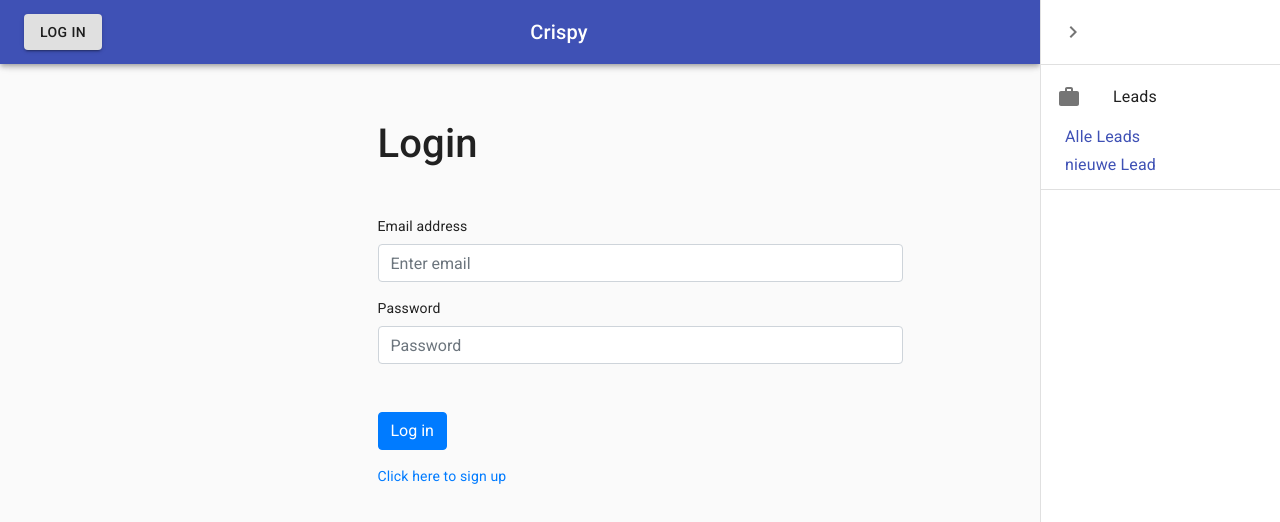
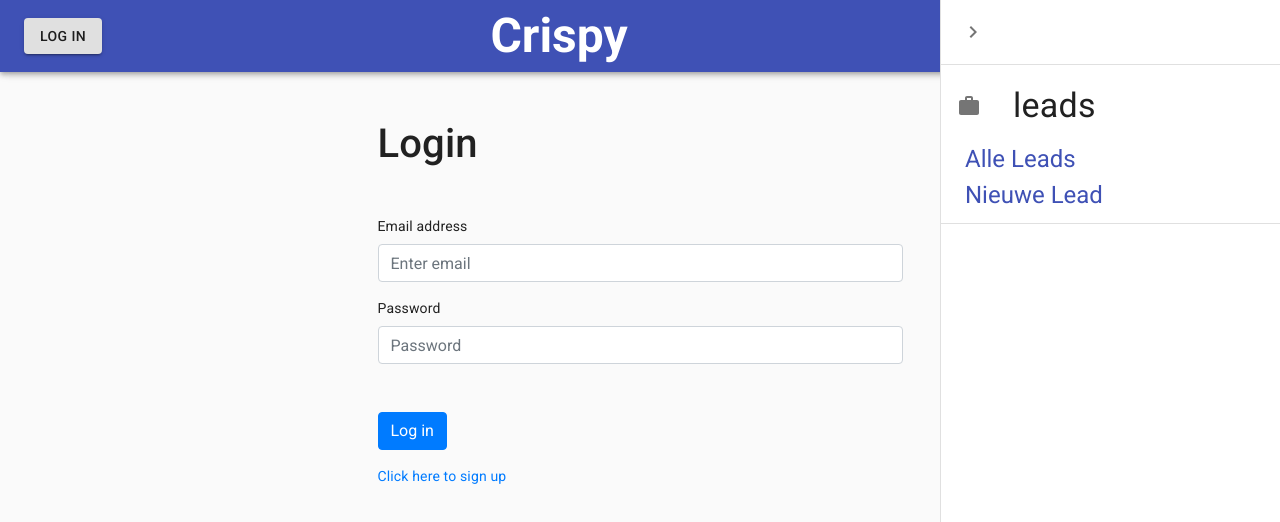
Before and after one commit to Luc-Govaarts/Risottini-CRM-Tool-Front, a React (Create React App) app: page / in a window 1280 px wide. Both pictures are taken after a click on the button "open drawer". Shown: the top 522 px of the page. Built offline with nearby package versions, Linux system fonts and the light colour scheme; no server answers.

Commit message:
started on validatons

```diff
--- a/src/Components/ContactCard.js
+++ b/src/Components/ContactCard.js
@@ -1,5 +1,6 @@
 import React from 'react'
-import { Card, Typography, CardContent, Box, CardHeader} from '@material-ui/core'
+import { makeStyles } from '@material-ui/core/styles';
+import { Card, Typography, CardContent, Box, CardHeader, Avatar} from '@material-ui/core'
 import moment from 'moment';
 import { red } from '@material-ui/core/colors';
 
--- a/src/Components/NavDrawer/MyAppBar.js
+++ b/src/Components/NavDrawer/MyAppBar.js
@@ -46,8 +46,8 @@ export default function MyAppBar(props) {
       >
         <Toolbar>
            {loginLogoutControls}
-          <Typography variant="h6" noWrap className={classes.title}>
-          <Box textAlign="center" m={1}>Crispy</Box>
+          <Typography variant="h3" noWrap className={classes.title}>
+          <Box textAlign="center" m={1}><strong>Crispy</strong></Box>
           </Typography>
           <IconButton
             color="inherit"
--- a/src/Components/NavDrawer/MyDrawer.js
+++ b/src/Components/NavDrawer/MyDrawer.js
@@ -5,13 +5,13 @@ import {
   Drawer, ListItem,
   ListItemIcon, ListItemText,
   List, Divider,
-  IconButton} from '@material-ui/core';
-import ContactsIcon from '@material-ui/icons/Contacts';
+  IconButton,
+  Typography} from '@material-ui/core';
 import WorkIcon from '@material-ui/icons/Work'
 import ChevronLeftIcon from '@material-ui/icons/ChevronLeft';
 import ChevronRightIcon from '@material-ui/icons/ChevronRight';
 
-const drawerWidth = 240;
+const drawerWidth = 340;
 
 const useStyles = makeStyles((theme) => ({
     drawer: {
@@ -54,44 +54,24 @@ export default function MyDrawer(props) {
             <List>
               <ListItem>
                 <ListItemIcon><WorkIcon/></ListItemIcon>
-                <ListItemText>Leads</ListItemText>
+                <ListItemText><Typography variant="h4">leads</Typography></ListItemText>
               </ListItem>
               <ListItemText>
                 <Box ml={3}>
-                <Link href={"/"}>
-                  Alle Leads
+                  <Link href={"/"}>
+                  <Typography variant="h5">Alle Leads</Typography>
                   </Link>
                 </Box>
               </ListItemText>
               <ListItemText >
                 <Box ml={3}>
                   <Link href={"/leads/add"}>
-                  nieuwe Lead
+                    <Typography variant="h5">Nieuwe Lead</Typography>
                   </Link>
                 </Box>
               </ListItemText>
             </List>
             <Divider />
-            {/* <List>
-              <ListItem>
-                <ListItemIcon><ContactsIcon/></ListItemIcon>
-                <ListItemText>Contacten</ListItemText>
-              </ListItem>
-              <ListItemText>
-                <Box ml={3}>
-                  <Link href={"/contacts"}>
-                  Alle Contacten
-                  </Link>
-                </Box>
-              </ListItemText>
-              <ListItemText >
-                <Box ml={3}>
-                <Link href={"/contacts/add"}>
-                  Nieuw Contact
-                  </Link>
-                </Box>
-              </ListItemText>
-            </List> */}
           </Drawer>
         </div>
     )
--- a/src/Pages/LeadDetails.js
+++ b/src/Pages/LeadDetails.js
@@ -10,6 +10,7 @@ import AddReportForm from '../Components/AddReportForm'
 import PhaseCard from '../Components/PhaseCard'
 import PlanActionForm from '../Components/PlanActionForm'
 import MyTimeline from '../Components/Timeline/MyTimeline'
+import ContactCard from '../Components/ContactCard';
 
 export default function LeadDetails() {
     const dispatch = useDispatch()
@@ -17,6 +18,7 @@ export default function LeadDetails() {
     const leadId = parseInt(params.id)
     const lead = useSelector(selectLeadById(leadId))
     const reports = {...lead}.reports || []
+    const contact = {...lead}.contact
 
     useEffect(() =>  {
         if(!lead) {
@@ -38,12 +40,13 @@ export default function LeadDetails() {
                         justify="space-between"
                         alignItems="center">
                             <Grid item>
-                                <Box>
-                                    <Grid
+                                <Box >
+                                    <Grid style={{height: "700px"}}
                                     container
                                     direction="column"
                                     justify="flex-start"
-                                    alignItems="start">
+                                    alignItems="center"
+                                    flex-wrap="wrap">
                                         <Grid item>
                                             <Box mt={4}>
                                                 <Typography variant="h4">Details</Typography>
@@ -58,16 +61,26 @@ export default function LeadDetails() {
                                             </Box>
                                         </Grid>
                                         <Grid item>
-                                            <Box mt={3} style={{width: "350px"}}>
+                                            <Box mt={4} style={{width: "350px"}}>
                                                 <Box>
-                                                    <Typography variant="h4">Verkoop fase</Typography>
+                                                    <Typography variant="h4">Contact</Typography>
                                                 </Box>
                                                 <Box mt={3}>
-                                                    <PhaseCard
-                                                        phase={lead.salesCyclePhase.name}
-                                                        phase_id={lead.salesCyclePhaseId}
-                                                        leadId={leadId}/>
+                                                    <ContactCard
+                                                        key={contact.id}
+                                                        name={contact.name}
+                                                        email={contact.email}
+                                                        phone={contact.phone}
+                                                        createdAt={contact.createdAt}/>
                                                 </Box>
+                                            </Box>
+                                        </Grid>
+                                        <Grid item>
+                                            <Box ml={3} mt={4}>
+                                                <Typography variant="h4">Acties</Typography>
+                                            </Box>
+                                            <Box mt={3} style={{width: "350px"}}>
+                                                <PlanActionForm leadId={leadId}/>
                                             </Box>
                                         </Grid>
                                     </Grid>
@@ -75,8 +88,13 @@ export default function LeadDetails() {
                             </Grid>
                             <Grid item>
                                 <Box mr={12} mt={4}>
-                                    <Card style={{width: "800px",
-                                                    height: "600px"}}></Card>
+                                    <Box ml={3} mt={4} >
+                                        <Typography variant="h4">Kaart</Typography>
+                                    </Box>
+                                    <Box mt={3}>
+                                        <Card style={{width: "800px", height: "600px"}}>
+                                        </Card>
+                                    </Box>
                                 </Box>
                             </Grid>
                     </Grid>
@@ -87,7 +105,7 @@ export default function LeadDetails() {
                 justify="space-evenly"
                 alignItems="start">
                     <Grid xs={4} item>
-                        <Box mt={2} style={{width: "350px"}}>
+                        <Box mt={3} style={{width: "350px"}}>
                             <Typography variant="h4">Notities</Typography>
                         </Box>
                         <Box mt={3} style={{width: "350px"}}>
@@ -109,7 +127,15 @@ export default function LeadDetails() {
                     </Grid>
                     <Grid xs={4} item>
                         <Box mt={3} style={{width: "350px"}}>
-                            <PlanActionForm leadId={leadId}/>
+                            <Box>
+                                <Typography variant="h4">Verkoop fase</Typography>
+                            </Box>
+                            <Box mt={3}>
+                                <PhaseCard
+                                    phase={lead.salesCyclePhase.name}
+                                    phase_id={lead.salesCyclePhaseId}
+                                    leadId={leadId}/>
+                            </Box>
                         </Box>
                     </Grid>
                 </Grid>
```
